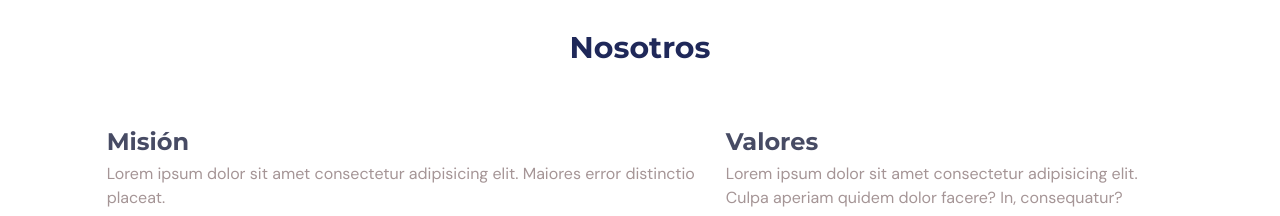
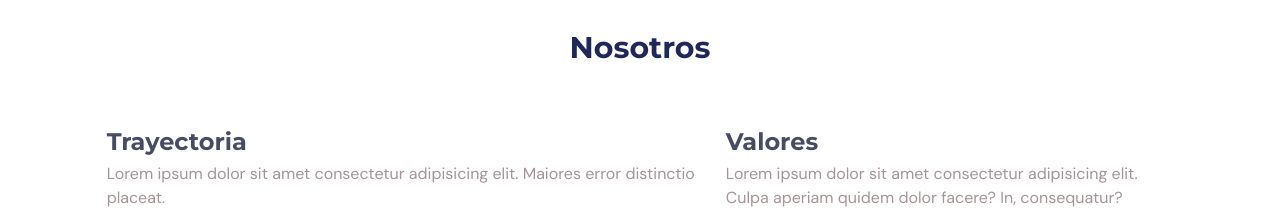
Before and after one commit to rickyjasso/molse-app, a React (Vite) app: page / in a window 1280 px wide. Shown: the part 1560-1776 px from the top of the page. Built offline with nearby package versions, Linux system fonts and the light colour scheme.

Commit message:
Update index.tsx

```diff
--- a/src/scenes/nosotros/index.tsx
+++ b/src/scenes/nosotros/index.tsx
@@ -20,7 +20,7 @@ const Nosotros = ({setSelectedPage}: Props) => {
           <div className="mb-10 text-center"><HText textSize="text-3xl"><span className="text-molse-primary">Nosotros</span></HText></div>
           <div className="flex w-50 justify-center align-middle">
             <div className="flex-row">
-                <h1 className="basis-3/5 font-montserrat text-2xl font-bold mt-5 mb-1 text-molse-tertiary">Misión</h1>
+                <h1 className="basis-3/5 font-montserrat text-2xl font-bold mt-5 mb-1 text-molse-tertiary">Trayectoria</h1>
                 <p>Lorem ipsum dolor sit amet consectetur adipisicing elit. Maiores error distinctio placeat.</p>
                 <h1 className="basis-3/5 font-montserrat text-2xl font-bold mt-5 mb-1 text-molse-tertiary">Visión</h1>
                 <p>Lorem, ipsum dolor sit amet consectetur adipisicing elit. Adipisci error odio harum provident deserunt inventore odit facilis necessitatibus maxime illum.</p>
@@ -34,7 +34,7 @@ const Nosotros = ({setSelectedPage}: Props) => {
         </div>:
         (<div>
           <div className="mb-10"><HText textSize="3xl"><span className="text-molse-primary">Nosotros</span></HText></div>
-          <h1 className="basis-3/5 font-montserrat text-2xl font-bold mt-5 mb-1 text-molse-tertiary">Misión</h1>
+          <h1 className="basis-3/5 font-montserrat text-2xl font-bold mt-5 mb-1 text-molse-tertiary">Trayectoria</h1>
           <p>Lorem ipsum dolor sit amet consectetur adipisicing elit. Maiores error distinctio placeat.</p>
           <h1 className="basis-3/5 font-montserrat text-2xl font-bold mt-5 mb-1 text-molse-tertiary">Visión</h1>
           <p>Lorem, ipsum dolor sit amet consectetur adipisicing elit. Adipisci error odio harum provident deserunt inventore odit facilis necessitatibus maxime illum.</p>
```
